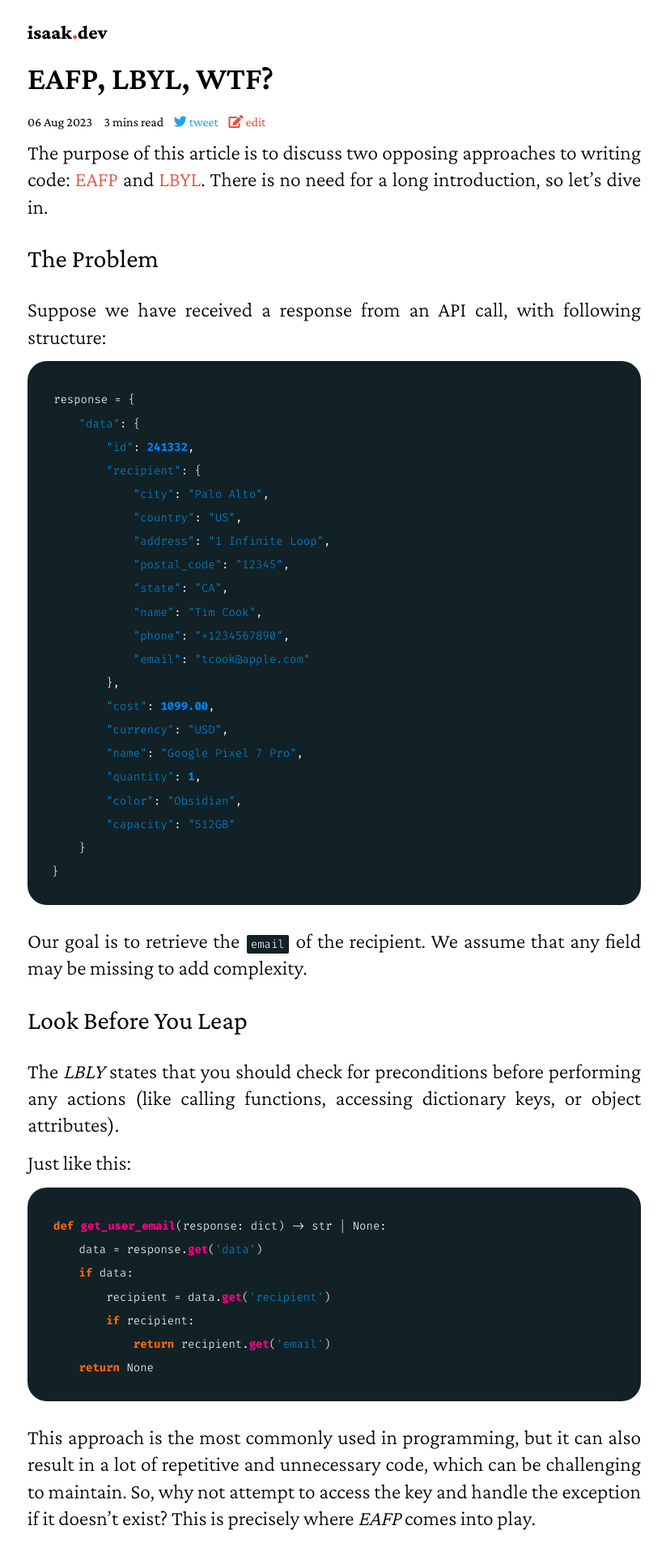
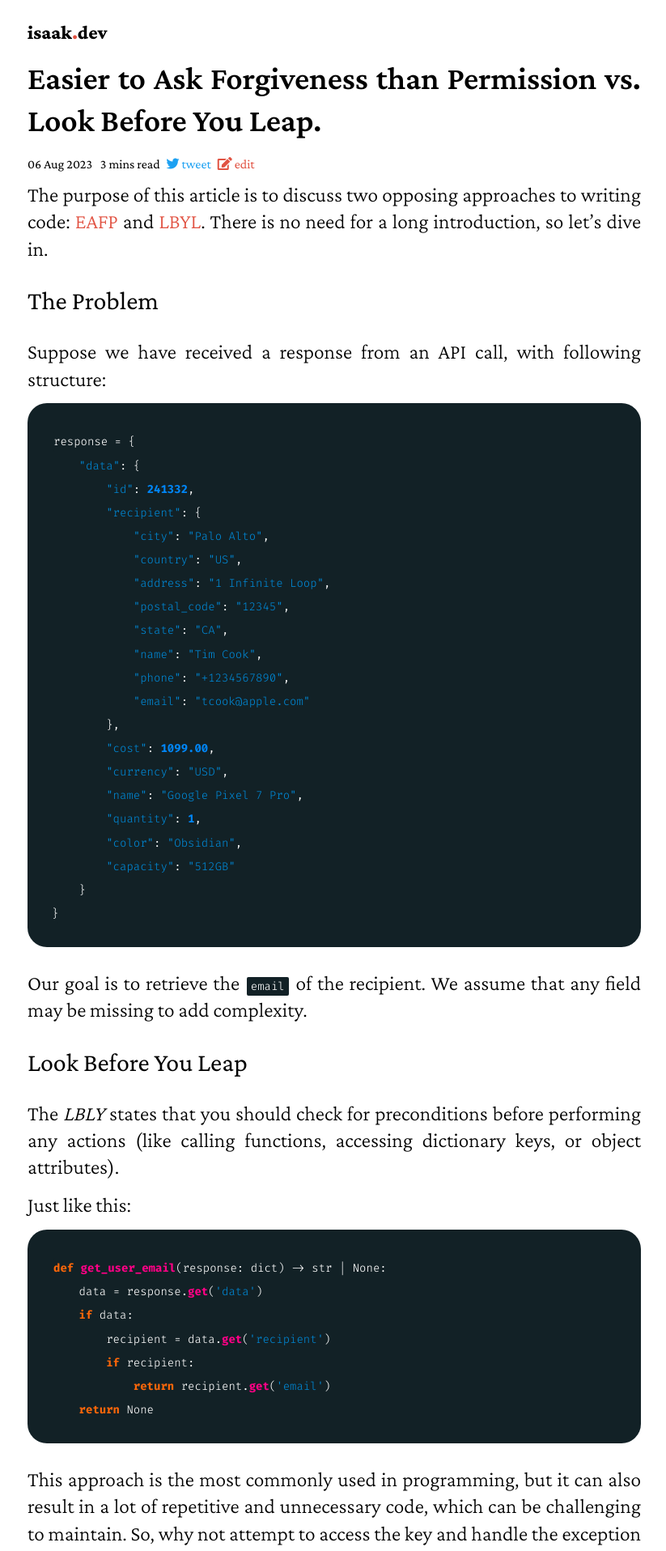
Before and after one commit to lk-geimfari/lk-geimfari.github.io, a Jekyll site: the page built from _posts/2023-08-06-eafp-and-lbyl.md, in a window 1280 px wide. Shown: the top 1916 px of the page at 81% size, without its empty margins (227-1050 px from the left). Built offline with Jekyll 4.4.1, drawn with Linux system fonts in a browser that asks for light colours; nearby versions of some CDN libraries.

Commit message:
Fix styles

```diff
--- a/_layouts/home.html
+++ b/_layouts/home.html
@@ -22,7 +22,7 @@
         {% if post.starred %}
         <small class="starred">★</small>
         {% endif %}
-        <small class="grey">{{ post.date|date_to_string }}</small>
+        <small class="grey">{{ post.date| date: "%d.%m.%Y"  }}</small>
         <small class="grey">
           {% assign words = post.content | number_of_words %}
           {% if words < 360 %}
--- a/_posts/2023-08-06-eafp-and-lbyl.md
+++ b/_posts/2023-08-06-eafp-and-lbyl.md
@@ -1,9 +1,9 @@
 ---
 layout: post
-title: "EAFP, LBYL, WTF?"
+title: "Easier to Ask Forgiveness than Permission vs. Look Before You Leap."
 date: 2023-08-06
 preview_img: eafp-lbyl.png
-description: "Easier to Ask Forgiveness than Permission vs. Look Before You Leap."
+description: "The aim of this article is to explore two contrasting approaches to code writing: EAFP and LBYL."
 published: true
 starred: false
 ---
--- a/assets/css/styles.css
+++ b/assets/css/styles.css
@@ -155,7 +155,7 @@
     font-weight: 400;
     text-rendering: optimizeLegibility;
     font-size: 2rem;
-    margin-top: 2rem;
+    margin-top: 25px;
 }
 
 .posts small {
@@ -166,7 +166,7 @@
 
 #smalls small {
     display: inline;
-    margin-right: .6rem !important;
+    margin-right: 5px !important;
     font-size: 16px;
     margin-bottom: 15px;
 }
@@ -176,7 +176,7 @@
 }
 
 .starred {
-    font-size: 80% !important;
+    font-size: .9rem !important;
     color: rgb(225, 83, 67);
 }
 
```
